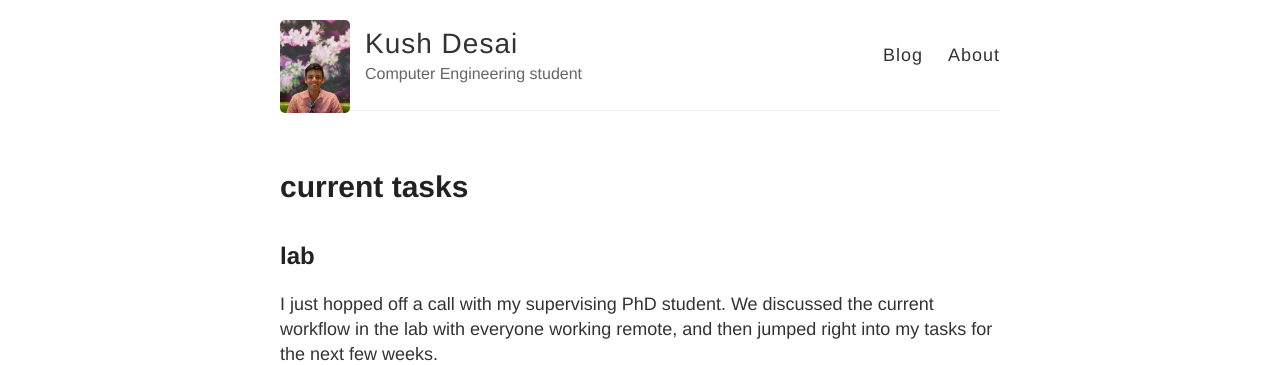
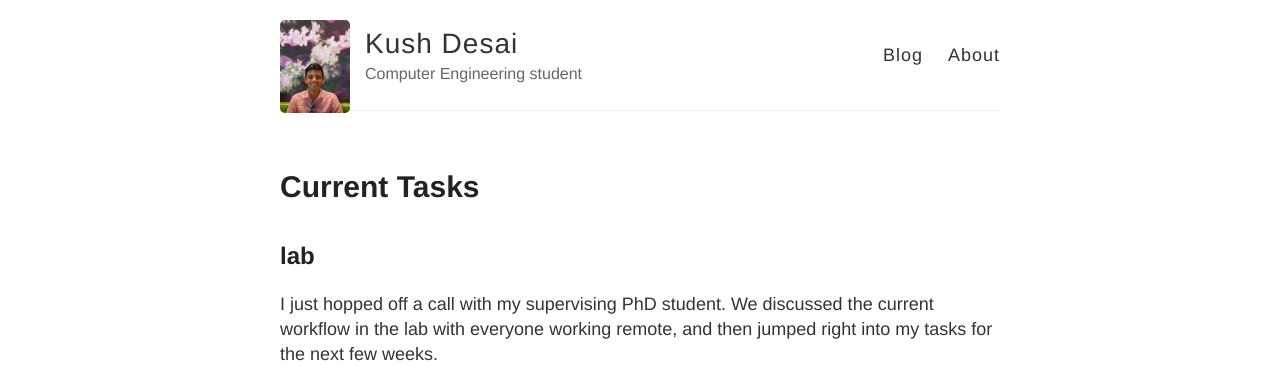
Before and after one commit to kdesai2018/kdesai2018.github.io, a Jekyll site: the page built from _posts/2020-03-26-current-project.md, in a window 1280 px wide. Shown: the top 365 px of the page. Built offline with Jekyll 4.4.1, drawn with Linux system fonts in a browser that asks for light colours.

Commit message:
gpushall

```diff
--- a/_posts/2020-03-26-current-project.md
+++ b/_posts/2020-03-26-current-project.md
@@ -1,6 +1,6 @@
 ---
 layout: post
-title: current tasks
+title: Current Tasks
 ---
 
 ## lab
```
